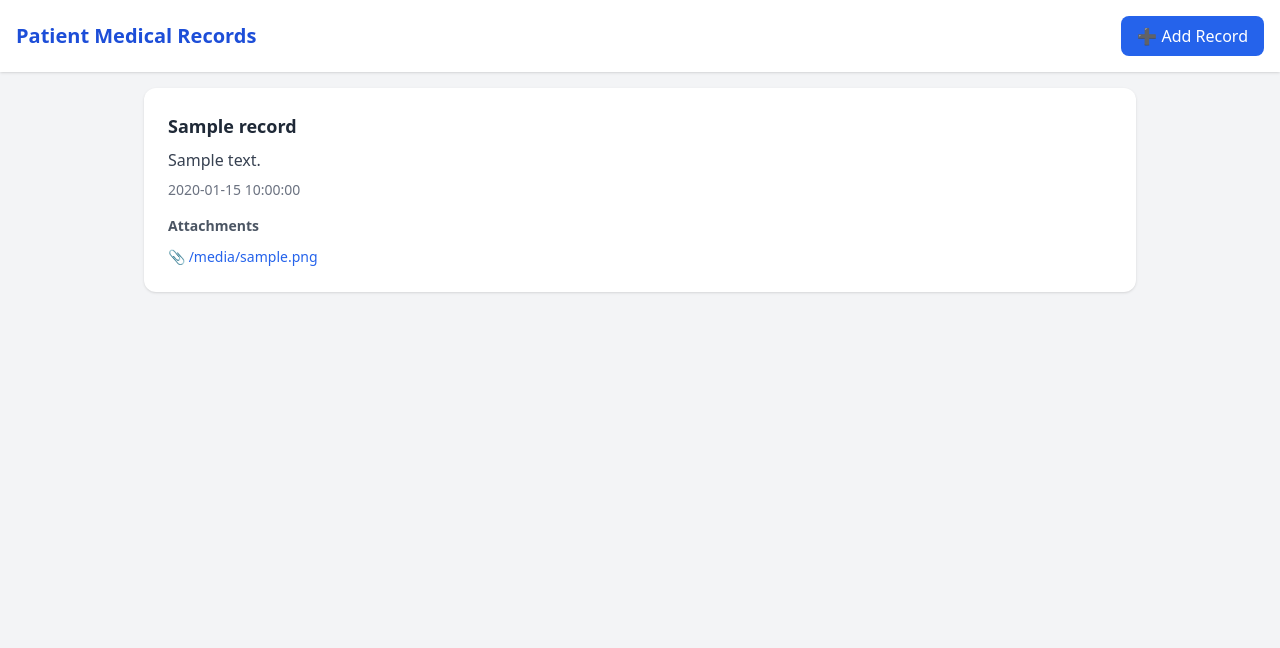
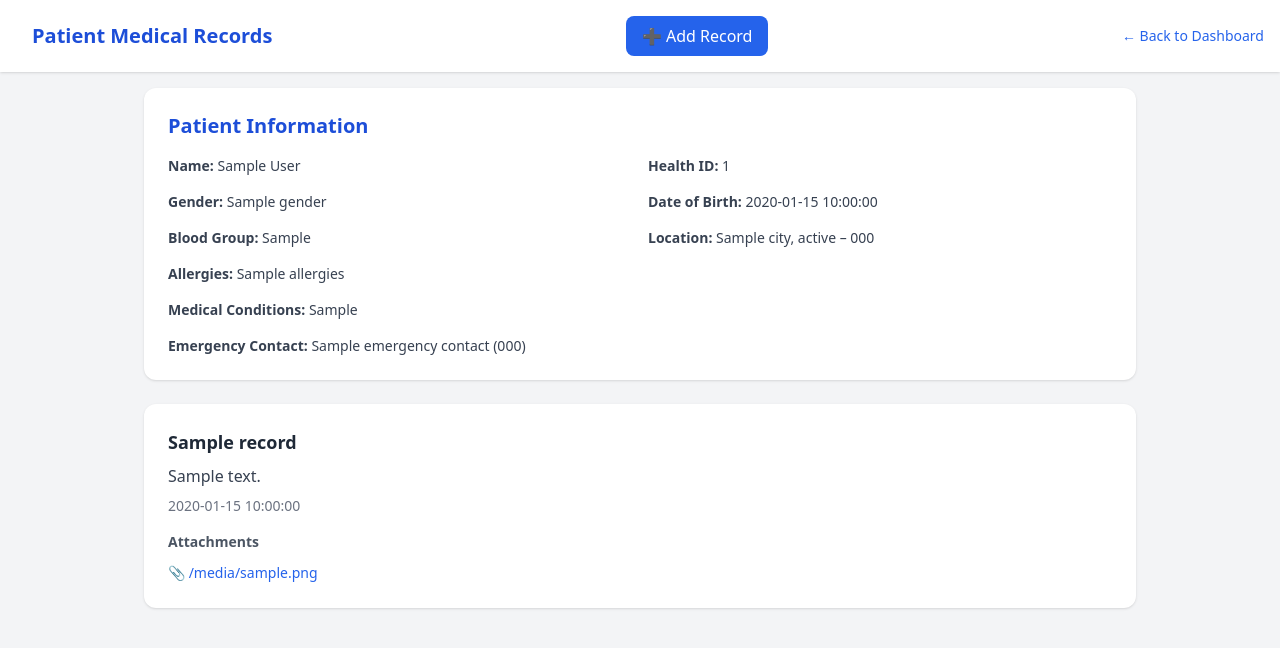
Before and after one commit to deva41103/Aroyag, a Flask app: template templates/doctor/doctor_patient_records.html in a window 1280 px wide. Shown: the top 648 px of the page. Run offline with Flask 3, Linux system fonts and the light colour scheme; the template is opened without the code that fills it: most values are stand-ins (such as "Sample title", 1, 10 or a date in 2020); parts of the project's set-up code (start-up, migrations or seed data) failed here and were passed over; some libraries are stand-ins or nearby versions.

Commit message:
minor fixes

```diff
--- a/templates/doctor/doctor_patient_records.html
+++ b/templates/doctor/doctor_patient_records.html
@@ -11,19 +11,73 @@
 
 <header class="bg-white shadow">
   <div class="max-w-7xl mx-auto px-4 py-4 flex justify-between items-center">
-    <h1 class="text-xl font-bold text-blue-700">
-      Patient Medical Records
-    </h1>
+
+    <div class="flex items-center gap-3">
+
+      <h1 class="text-xl font-bold text-blue-700 ml-4">
+        Patient Medical Records
+      </h1>
+    </div>
 
     <a
       href="/doctor/patient/{{ patient_id }}/add"
-      class="bg-blue-600 text-white px-4 py-2 rounded-lg font-medium hover:bg-blue-700">
+      class="bg-blue-600 text-white px-4 py-2 rounded-lg font-medium hover:bg-blue-700"
+    >
       ➕ Add Record
     </a>
+
+    <!-- ⬅ Back Button -->
+      <a
+        href="/doctor/dashboard"
+        class="flex items-center gap-1 text-blue-600 hover:text-blue-800 font-medium text-sm"
+      >
+        ← Back to Dashboard
+      </a>
   </div>
 </header>
 
+
 <main class="max-w-5xl mx-auto p-4 space-y-6">
+
+  <!-- 🧑 Patient Details -->
+<div class="bg-white rounded-xl shadow p-6">
+  <h2 class="text-xl font-bold text-blue-700 mb-4">
+    Patient Information
+  </h2>
+
+  <div class="grid grid-cols-1 md:grid-cols-2 gap-4 text-sm text-gray-700">
+
+    <p><strong>Name:</strong> {{ patient.full_name }}</p>
+    <p><strong>Health ID:</strong> {{ patient.health_id }}</p>
+
+    <p><strong>Gender:</strong> {{ patient.gender }}</p>
+    <p><strong>Date of Birth:</strong> {{ patient.dob }}</p>
+
+    <p><strong>Blood Group:</strong> {{ patient.blood_group }}</p>
+    <p><strong>Location:</strong> {{ patient.city }}, {{ patient.state }} – {{ patient.pincode }}</p>
+
+    {% if patient.allergies %}
+      <p class="md:col-span-2">
+        <strong>Allergies:</strong> {{ patient.allergies }}
+      </p>
+    {% endif %}
+
+    {% if patient.medical_conditions %}
+      <p class="md:col-span-2">
+        <strong>Medical Conditions:</strong> {{ patient.medical_conditions }}
+      </p>
+    {% endif %}
+
+    {% if patient.emergency_contact %}
+      <p class="md:col-span-2">
+        <strong>Emergency Contact:</strong>
+        {{ patient.emergency_contact.name }} ({{ patient.emergency_contact.phone }})
+      </p>
+    {% endif %}
+
+  </div>
+</div>
+
 
   {% if records %}
     {% for r in records %}
```
Also changed, not shown: routes/medical_records.py (+40 -5 lines).
